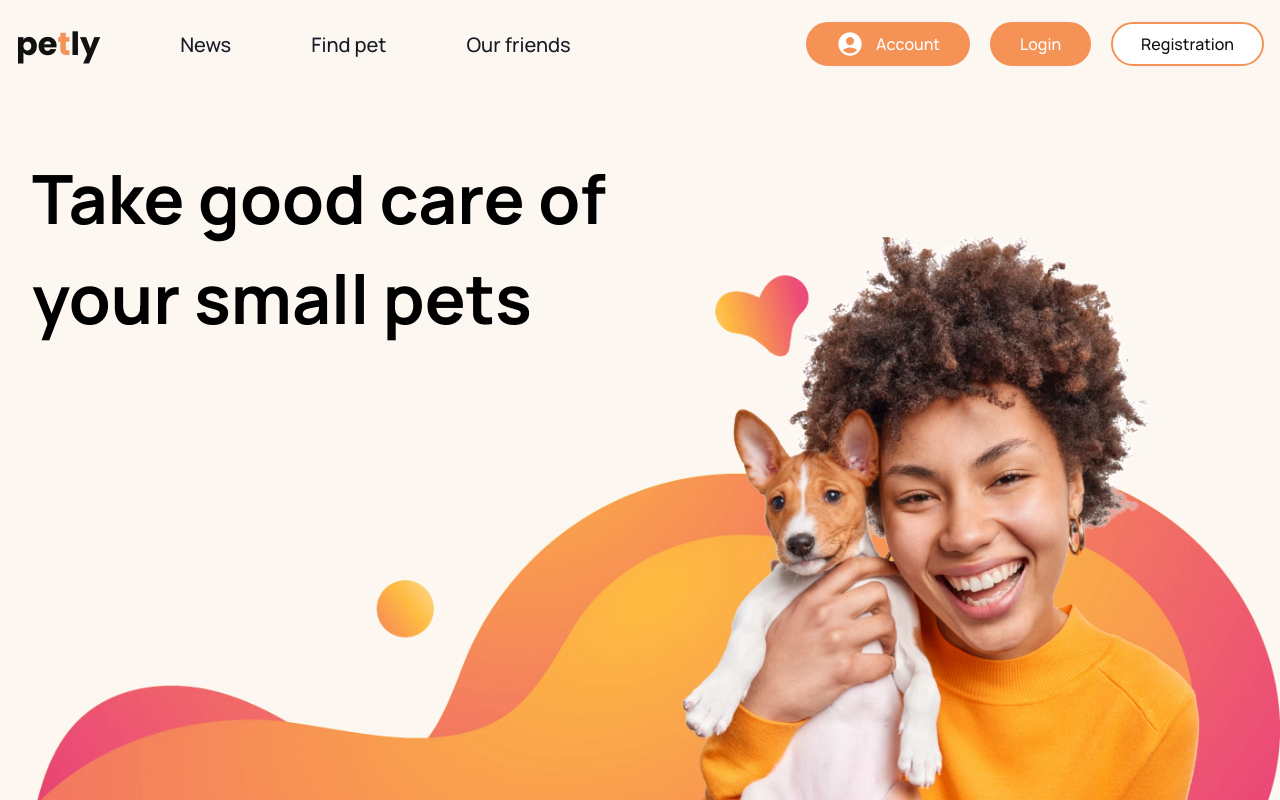
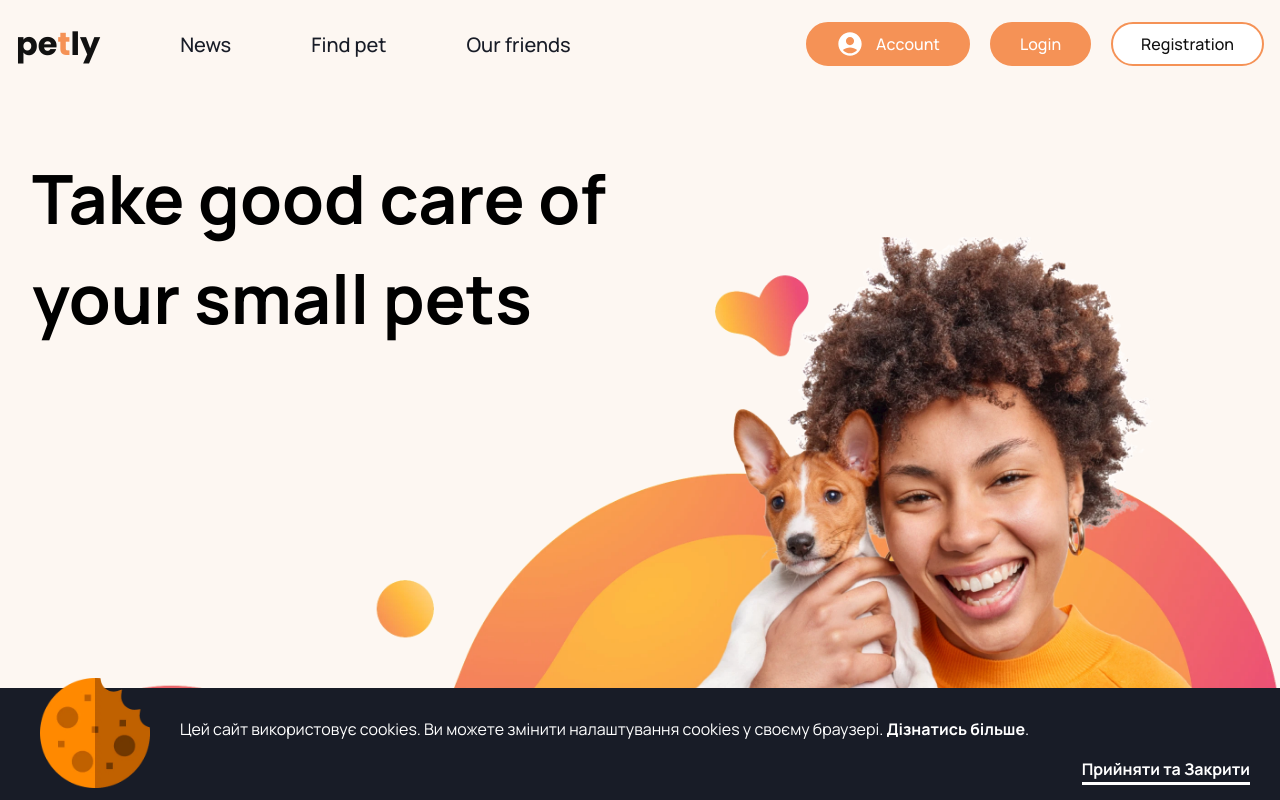
Before and after one commit to BogdanZarichnyy/team-project-react-nodejs-frontend, a React (Create React App) app: page / in a window 1280 px wide. Built offline with nearby package versions, Linux system fonts and the light colour scheme.

Commit message:
added markup

```diff
--- /dev/null
+++ b/src/components/CookiesPopup/CookiesPopup.jsx
@@ -0,0 +1,26 @@
+import style from './CookiesPopup.module.scss';
+
+const CookiesPopup = () => {
+  return (
+    <section className={style.popupWrapper}>
+      <div className="x">
+        <button className={style.cookiesBarClose}>Прийняти та Закрити</button>
+        <p className={style.message}>
+          Цей сайт використовує cookies. Ви можете змінити налаштування cookies
+          у своєму браузері.{' '}
+          <a
+            href="https://www.youtube.com/watch?v=xvFZjo5PgG0"
+            target="_blank"
+            className={style.messageLink}
+            rel="noreferrer"
+          >
+            Дізнатись більше
+          </a>
+          .
+        </p>
+      </div>
+    </section>
+  );
+};
+
+export default CookiesPopup;
--- /dev/null
+++ b/src/components/CookiesPopup/CookiesPopup.module.scss
@@ -0,0 +1,65 @@
+@import '../../sass/utils/variables';
+@import '../../sass/utils/mixins';
+
+.popupWrapper {
+  position: fixed;
+  bottom: 0;
+  left: 0;
+  width: 100vw;
+  padding-top: 30px;
+  padding-bottom: 60px;
+
+  color: getColor('clr-white');
+
+  background-color: getColor('clr-text-second');
+}
+.popupWrapper::before {
+  content: '';
+
+  background-image: url(../../images/CookiesPopup/cookie.webp);
+  background-size: contain;
+
+  position: absolute;
+  top: -10px;
+  left: 40px;
+  width: 110px;
+  height: 110px;
+}
+
+.cookiesBarClose {
+  position: absolute;
+  bottom: 20px;
+  right: 30px;
+
+  font-family: 'Manrope-Bold';
+  font-size: 16px;
+  color: getColor('clr-white');
+
+  background-color: transparent;
+  border: none;
+}
+
+.cookiesBarClose::after {
+  content: '';
+  position: absolute;
+  bottom: -5px;
+  left: 0;
+
+  width: 100%;
+  border-bottom: 3px solid getColor('clr-white');
+  transition: 250ms;
+}
+
+.cookiesBarClose:hover::after {
+  transform: scaleX(70%);
+}
+
+.message {
+  font-family: 'Manrope-Regular';
+  font-size: 16px;
+  padding-left: 180px;
+}
+
+.messageLink {
+  font-family: 'Manrope-Bold';
+}
--- /dev/null
+++ b/src/components/CookiesPopup/index.js
@@ -0,0 +1 @@
+export { default } from './CookiesPopup.jsx';
--- a/src/components/SharedLayout/SharedLayout.jsx
+++ b/src/components/SharedLayout/SharedLayout.jsx
@@ -1,4 +1,5 @@
 import { Outlet } from 'react-router-dom';
+import CookiesPopup from '../CookiesPopup';
 
 import Header from '../Header';
 
@@ -14,6 +15,8 @@ const SharedLayout = () => {
       <div className={style.outlets}>
         <Outlet />
       </div>
+
+      <CookiesPopup />
     </div>
   );
 };
```
Also changed, not shown: src/images/CookiesPopup/cookie.webp (added).
